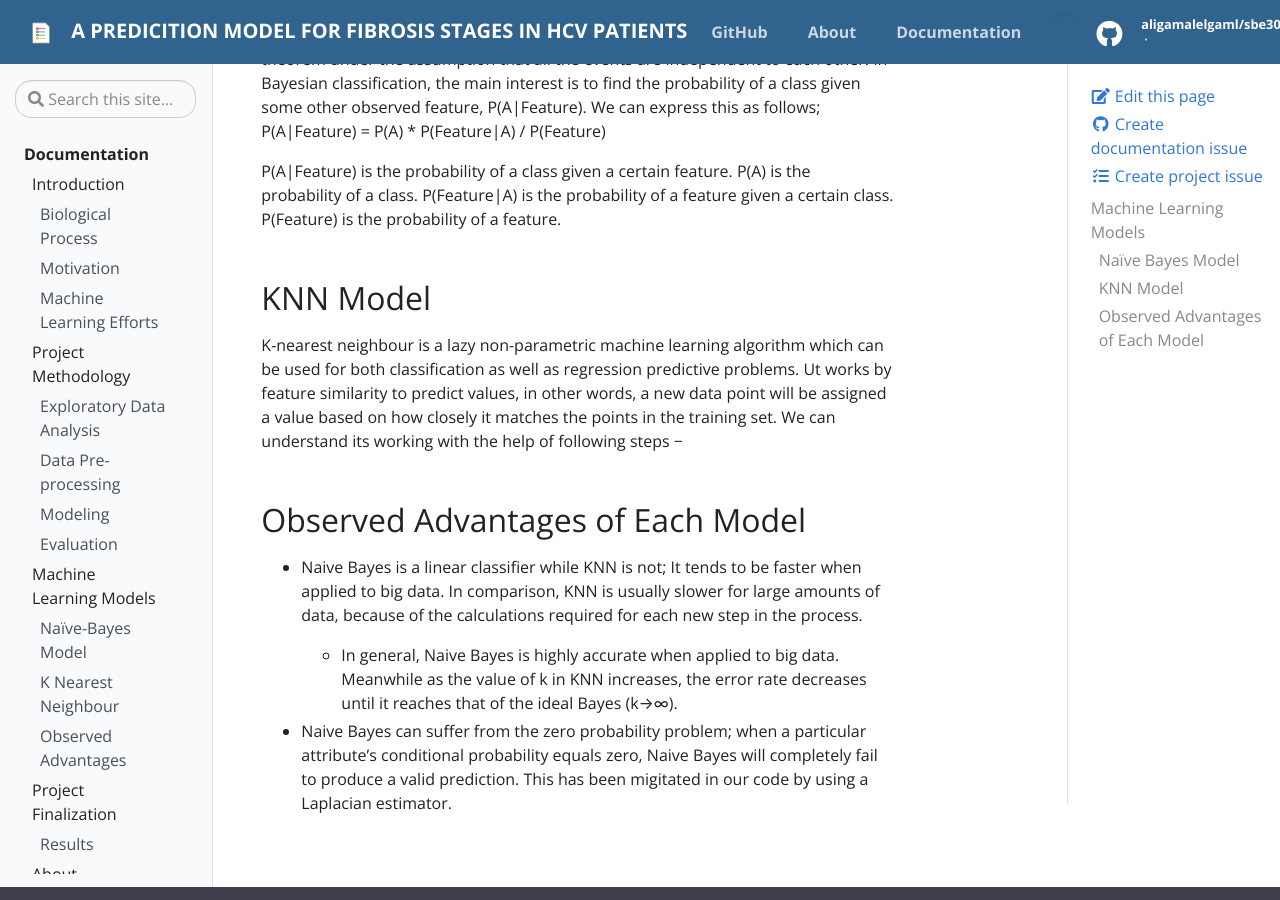
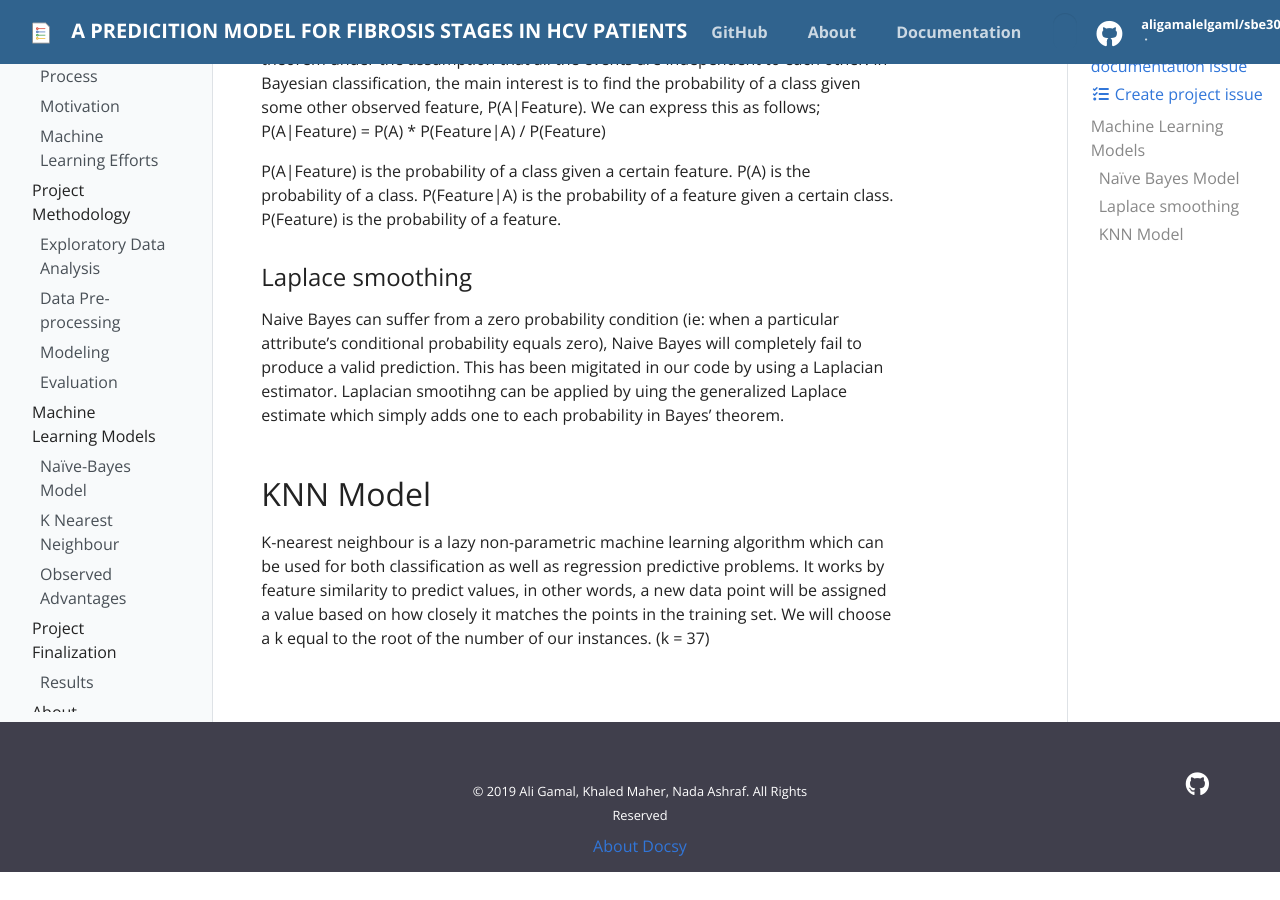
Before and after one commit to aligamalelgaml/Team15, a Jekyll site: the page built from _docs/models.md, in a window 1280 px wide and 900 px high, scrolled down 263 px. Built offline with Jekyll 4.4.1, drawn with Linux system fonts in a browser that asks for light colours.

Commit message:
Push fixes

```diff
--- a/_docs/models.md
+++ b/_docs/models.md
@@ -11,16 +11,18 @@ Naive Bayes algorithms is a classification technique based on applying Bayes’
 
 P(A\|Feature) is the probability of a class given a certain feature. P(A) is the probability of a class. P(Feature\|A) is the probability of a feature given a certain class. P(Feature) is the probability of a feature.
 
+### Laplace smoothing
+
+Naive Bayes can suffer from a zero probability condition (ie: when a particular attribute's conditional probability equals zero), Naive Bayes will completely fail to produce a valid prediction. This has been migitated in our code by using a Laplacian estimator. Laplacian smootihng can be applied by uing the generalized Laplace estimate which simply adds one to each probability in Bayes' theorem.
 
 ## KNN Model
 
-K-nearest neighbour is a lazy non-parametric machine learning algorithm which can be used for both classification as well as regression predictive problems. Ut works by feature similarity to predict values, in other words, a new data point will be assigned a value based on how closely it matches the points in the training set. We can understand its working with the help of following steps −
+K-nearest neighbour is a lazy non-parametric machine learning algorithm which can be used for both classification as well as regression predictive problems. It works by feature similarity to predict values, in other words, a new data point will be assigned a value based on how closely it matches the points in the training set. We will choose a k equal to the root of the number of our instances. (k = 37)
 
 
-## Observed Advantages of Each Model
+<!-- ## Observed Advantages of Each Model
 
-- Naive Bayes is a linear classifier while KNN is not; It tends to be faster when applied to big data. In comparison, KNN is usually slower for large amounts of data, because of the calculations required for each new step in the process.
+- Naive Bayes is a linear classifier while KNN is not so it tends to be faster when applied to big data. In comparison, KNN is usually slower for large amounts of data, because of the calculations required for each new step in the process.
 
-     - In general, Naive Bayes is highly accurate when applied to big data. Meanwhile as the value of k in KNN increases, the error rate decreases until it reaches that of the ideal Bayes (k→∞).
-
-- Naive Bayes can suffer from the zero probability problem; when a particular attribute's conditional probability equals zero, Naive Bayes will completely fail to produce a valid prediction. This has been migitated in our code by using a Laplacian estimator.
+     - In general, Naive Bayes is highly accurate when applied to big data. Meanwhile as the value of k in KNN increases, the rate of error will decreases until it reaches that of the ideal Bayes (k→∞).
+      -->
```
